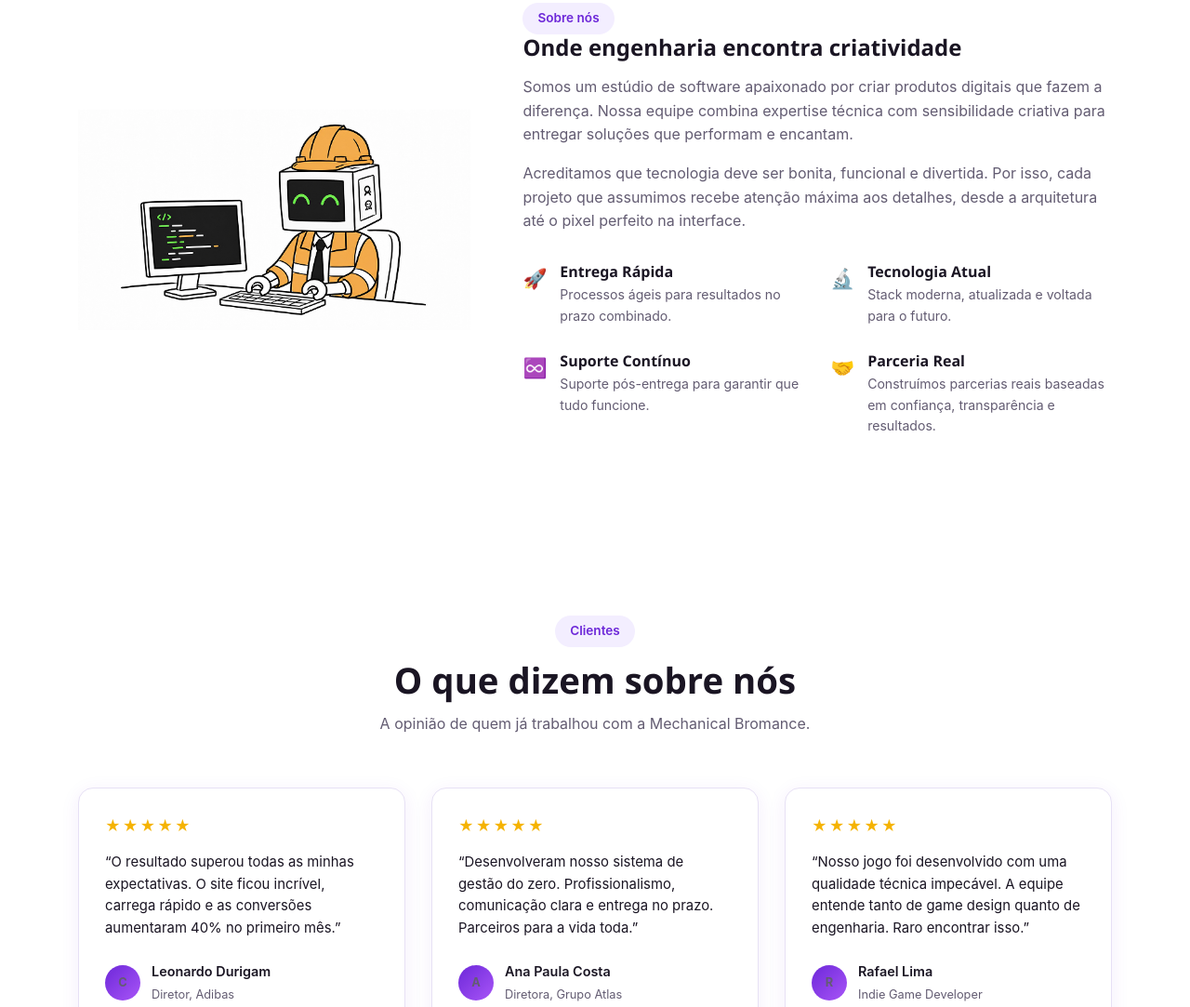
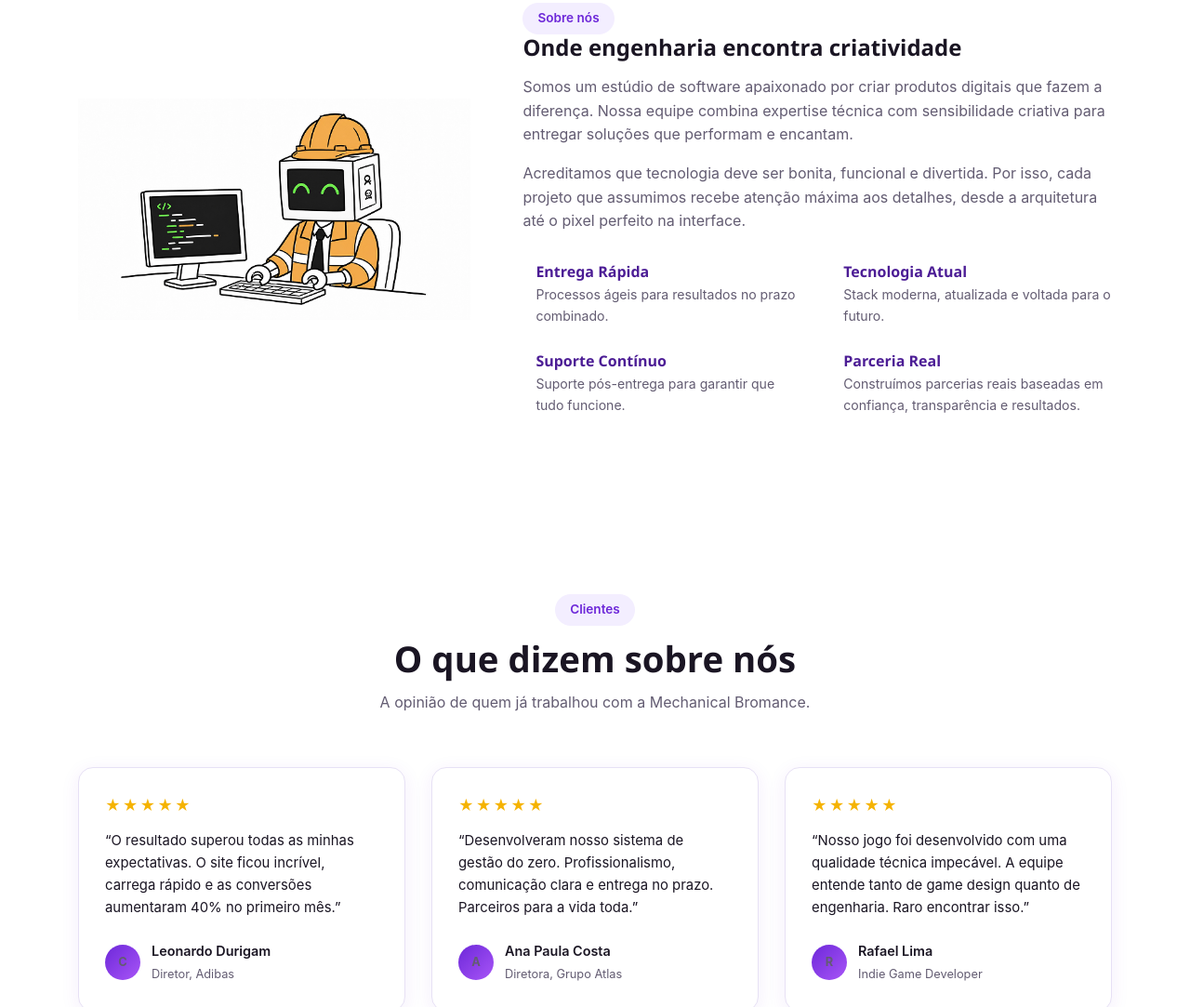
Before and after one commit to jamaral33/MechanicalBromanceWeb, a plain HTML site: page index.html in a window 1280 px wide. Shown: the part 3372-4455 px from the top of the page at 93% size. Drawn offline with Linux system fonts and the light colour scheme.

Commit message:
mudança da cor dos tópicos da seção sobre nós

```diff
--- a/index.html
+++ b/index.html
@@ -268,28 +268,28 @@
 
           <div class="grade grade--2 sobre__destaques">
             <div class="destaque-item">
-              <span class="destaque-item__icone" aria-hidden="true">🚀</span>
+              <span class="destaque-item__icone" aria-hidden="true"></span>
               <div>
                 <h4>Entrega Rápida</h4>
                 <p>Processos ágeis para resultados no prazo combinado.</p>
               </div>
             </div>
             <div class="destaque-item">
-              <span class="destaque-item__icone" aria-hidden="true">🔬</span>
+              <span class="destaque-item__icone" aria-hidden="true"></span>
               <div>
                 <h4>Tecnologia Atual</h4>
                 <p>Stack moderna, atualizada e voltada para o futuro.</p>
               </div>
             </div>
             <div class="destaque-item">
-              <span class="destaque-item__icone" aria-hidden="true">♾️</span>
+              <span class="destaque-item__icone" aria-hidden="true"></span>
               <div>
                 <h4>Suporte Contínuo</h4>
                 <p>Suporte pós-entrega para garantir que tudo funcione.</p>
               </div>
             </div>
             <div class="destaque-item">
-              <span class="destaque-item__icone" aria-hidden="true">🤝</span>
+              <span class="destaque-item__icone" aria-hidden="true"></span>
               <div>
                 <h4>Parceria Real</h4>
                 <p>Construímos parcerias reais baseadas em confiança, transparência e resultados.</p>
--- a/src/css/estilo.css
+++ b/src/css/estilo.css
@@ -424,6 +424,7 @@ summary:focus-visible {
 .destaque-item h4 {
   font-size: 1rem;
   margin-bottom: 4px;
+  color: var(--cor-roxo-escuro);
 }
 
 .destaque-item p {
```
